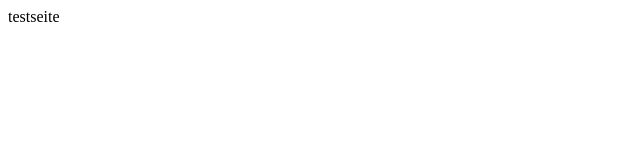
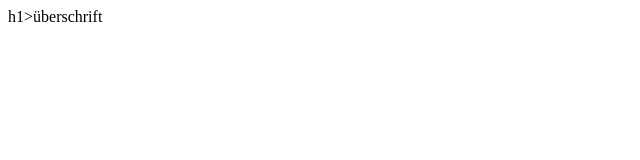
Before and after one commit to rosemarie368/rosemarie368.github.io, a plain HTML site: page test eis/index.html in a window 1280 px wide. Shown: the full height of the page, 0-640 px from the left. Drawn offline with Linux system fonts and the light colour scheme.

Commit message:
überschrift

```diff
--- a/test eis/index.html
+++ b/test eis/index.html
@@ -1,7 +1,10 @@
 <!DOCTYPE html>
 <html>
-    <head>
-        <meta charset="UTF-8"/>
-        testseite
-    </head>
-</body></body>
+  <head>
+    <meta charset="UTF-8" />
+    <title>testseite123</title>
+  </head>
+  <body>h1>überschrift
+
+  </body>
+</html>
```
